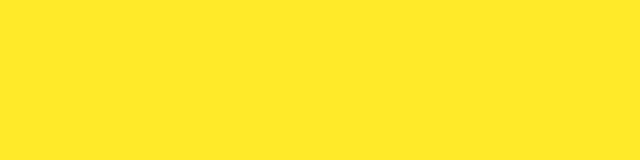
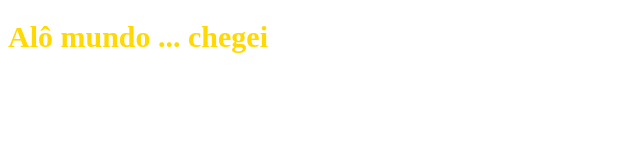
Before and after one commit to capistranofelipe-rgb/primeiro-repositorio, a plain HTML site: page index.html in a window 1280 px wide. Shown: the whole page, without its empty margins (0-640 px from the left). Drawn offline with Linux system fonts and the light colour scheme.

Commit message:
novo style

```diff
--- a/style.css
+++ b/style.css
@@ -1,6 +1,6 @@
 body {
-    background-color: #ffea29;
-    color:oklab(89.07300000000001% -0.01977 0.18217 / 0) ;
+    background-color: #ffea2900;
+    color:oklab(89.07300000000001% -0.01977 0.18217) ;
 }
 
 h1 {
```
